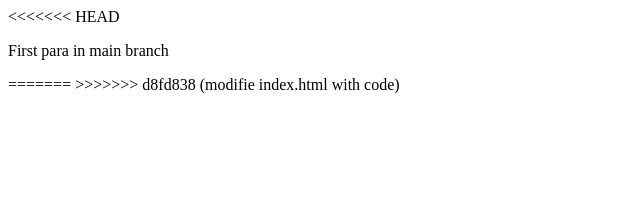
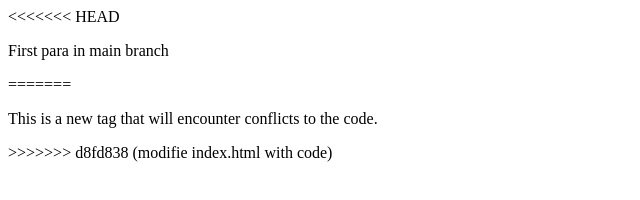
Before and after one commit to Amrita-GitHub/learning-git-07022025, a plain HTML site: page index.html in a window 1280 px wide. Shown: the whole page, without its empty margins (0-640 px from the left). Drawn offline with Linux system fonts and the light colour scheme.

Commit message:
added a new tag locally to the index.html file by user B

```diff
--- a/index.html
+++ b/index.html
@@ -8,6 +8,8 @@
 </head>
 <body>
 
+    <p> This is a new tag that will encounter conflicts to the code.</p>
+
 </body>
 </html>
 >>>>>>> d8fd838 (modifie index.html with code)
```
